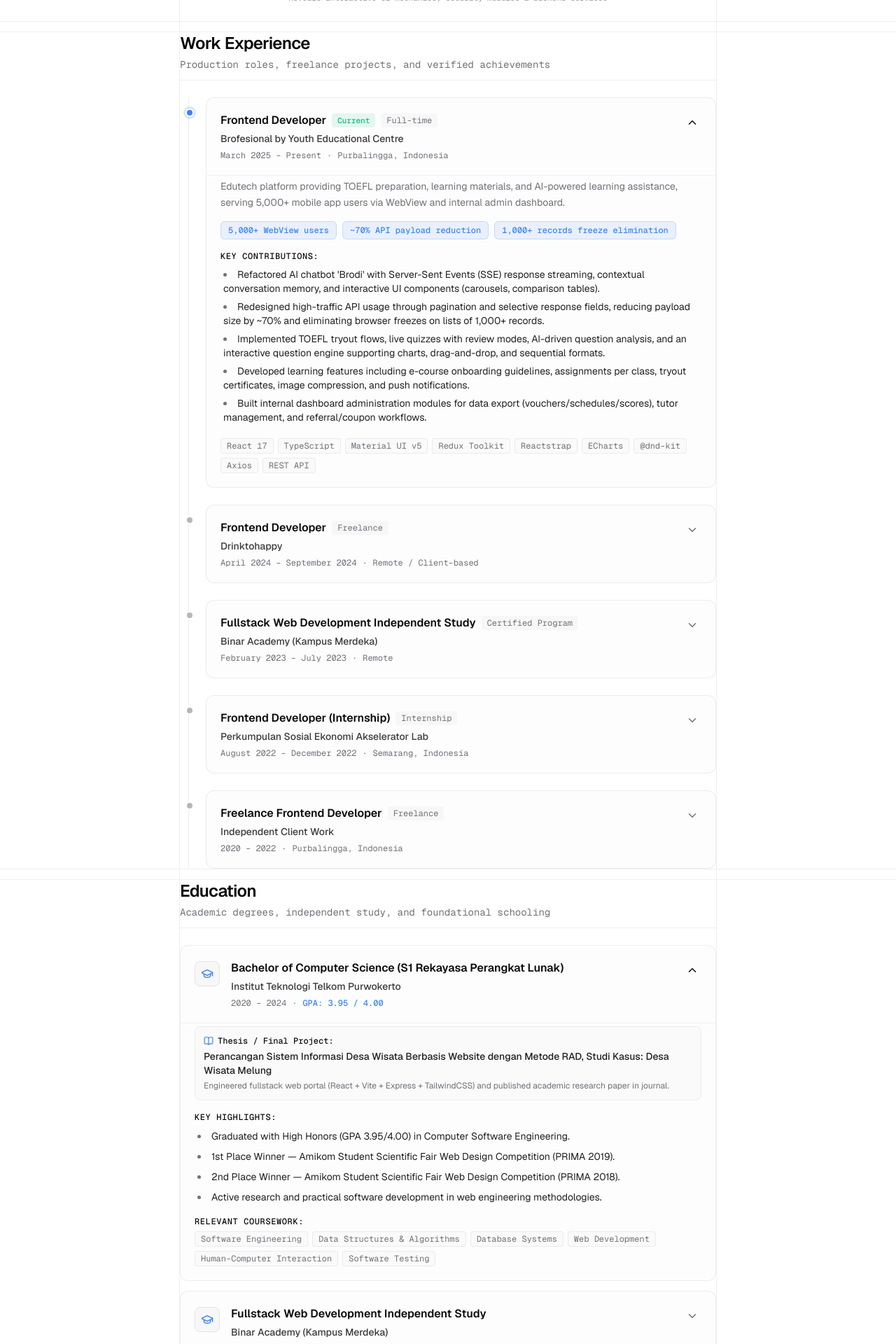
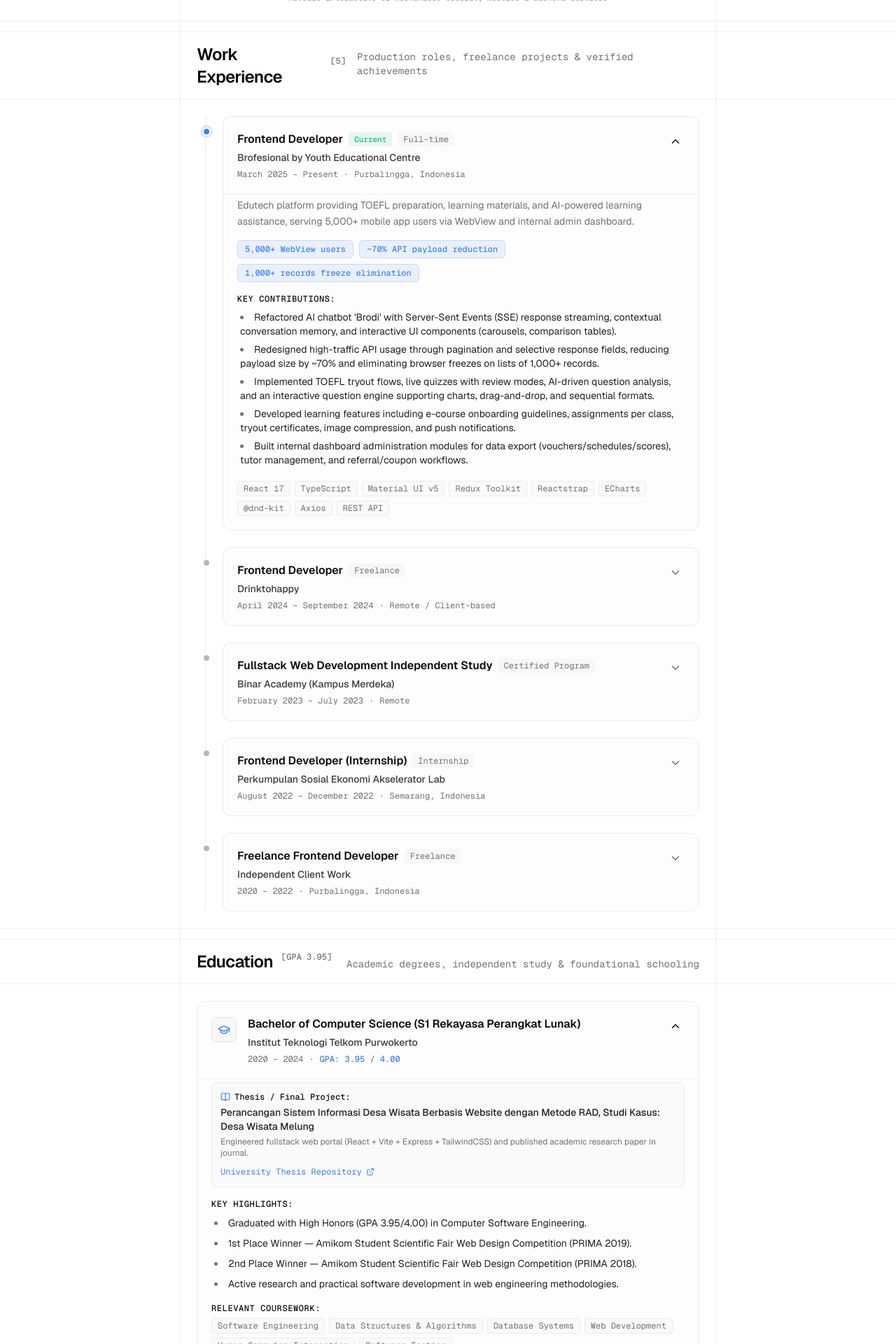
Before and after one commit to Brahmastabagus/portfolio, a Next.js app: page / in a window 1280 px wide. Shown: the part 1820-3740 px from the top of the page at 70% size. Built offline with nearby package versions, Linux system fonts and the light colour scheme.

Commit message:
feat(timeline): adopt panel layout for experience, education, and certifications

```diff
--- a/components/certifications.tsx
+++ b/components/certifications.tsx
@@ -7,6 +7,14 @@ import {
   Trophy,
   ExternalLink,
 } from "lucide-react";
+import {
+  Panel,
+  PanelContent,
+  PanelDescription,
+  PanelHeader,
+  PanelTitle,
+  PanelTitleSup,
+} from "@/components/panel";
 
 interface CertificationItem {
   id: string;
@@ -40,19 +48,14 @@ const CERTIFICATIONS_DATA: CertificationItem[] = [
     icon: Cloud,
   },
   {
-    id: "sikoku-hki",
-    title: "SIKOKU Web Psychotest Platform (HKI)",
-    issuer: "Ministry of Law & Human Rights (Kemenkumham RI)",
-    date: "June 2022",
-    category: "Software Copyright / Hak Cipta",
-    icon: Award,
-  },
-  {
     id: "teknoko-hki",
-    title: "TEKNOKO Store Management App (HKI)",
-    issuer: "Ministry of Law & Human Rights (Kemenkumham RI)",
-    date: "Certified IP",
-    category: "Software Copyright / Hak Cipta",
+    title: "TEKNOKO — Store Management App (Hak Cipta / HKI)",
+    issuer: "Kementerian Hukum dan Hak Asasi Manusia RI",
+    date: "May 2022",
+    credentialId: "No. 000344816 (EC00202229256)",
+    category: "Registered Intellectual Property (Copyright)",
+    verifyUrl:
+      "https://pdki-indonesia.dgip.go.id/detail/e3b0c44298fc1c149afbf4c8996fb92427ae41e4649b934ca495991b7852b855",
     icon: Award,
   },
   {
@@ -65,10 +68,18 @@ const CERTIFICATIONS_DATA: CertificationItem[] = [
     icon: BookCheck,
   },
   {
-    id: "prima",
+    id: "prima-2019",
     title: "1st Place — Web Design Competition (PRIMA 2019)",
     issuer: "Amikom Student Scientific Fair",
     date: "2019",
+    category: "Competition Award",
+    icon: Trophy,
+  },
+  {
+    id: "prima-2018",
+    title: "2nd Place — Web Design Competition (PRIMA 2018)",
+    issuer: "Amikom Student Scientific Fair",
+    date: "2018",
     category: "Competition Award",
     icon: Trophy,
   },
@@ -76,20 +87,18 @@ const CERTIFICATIONS_DATA: CertificationItem[] = [
 
 export function Certifications() {
   return (
-    <section
-      id="certifications"
-      className="flex flex-col gap-6 scroll-mt-6"
-      aria-label="Certifications and Awards"
-    >
-      <div className="flex flex-col gap-1 border-b border-border/60 pb-3">
-        <h2 className="text-xl sm:text-2xl font-semibold tracking-tight text-foreground">
-          Certifications & Awards
-        </h2>
-        <p className="text-sm font-mono text-muted-foreground">
-          Government-recognized credentials, intellectual property, and competition wins
-        </p>
-      </div>
+    <Panel id="certifications" aria-label="Certifications and Awards">
+      <PanelHeader>
+        <PanelTitle>
+          <a href="#certifications" className="hover:underline">Certifications & Awards</a>
+          <PanelTitleSup>[{CERTIFICATIONS_DATA.length}]</PanelTitleSup>
+        </PanelTitle>
+        <PanelDescription>
+          Government-recognized credentials, registered IP & competition awards
+        </PanelDescription>
+      </PanelHeader>
 
+      <PanelContent>
         <div className="grid grid-cols-1 md:grid-cols-2 gap-3.5">
           {CERTIFICATIONS_DATA.map((cert) => {
             const Icon = cert.icon;
@@ -97,12 +106,12 @@ export function Certifications() {
             return (
               <div
                 key={cert.id}
-              className="rounded-xl border border-border/70 bg-card/40 p-4 sm:p-5 flex flex-col justify-between gap-4 transition-all hover:border-border hover:bg-card/70"
+                className="rounded-lg border border-border/70 bg-card/40 p-3.5 sm:p-4 flex flex-col justify-between gap-3.5 transition-colors hover:border-border hover:bg-card/70"
               >
                 <div className="flex flex-col gap-2.5">
                   <div className="flex items-start justify-between gap-2">
-                  <div className="size-8 rounded-lg border border-border bg-muted/60 flex items-center justify-center text-accent-blue shrink-0">
-                    <Icon className="size-4" />
+                    <div className="size-7 rounded-md border border-border bg-muted/60 flex items-center justify-center text-accent-blue shrink-0">
+                      <Icon className="size-3.5" />
                     </div>
                     <span className="text-[11px] font-mono text-muted-foreground px-2 py-0.5 rounded bg-muted/40 border border-border/60">
                       {cert.date}
@@ -110,7 +119,7 @@ export function Certifications() {
                   </div>
 
                   <div className="flex flex-col gap-0.5">
-                  <h3 className="text-sm sm:text-base font-semibold text-foreground leading-snug">
+                    <h3 className="text-xs sm:text-sm font-semibold text-foreground leading-snug">
                       {cert.title}
                     </h3>
                     <p className="text-xs text-foreground/80 font-medium">
@@ -125,7 +134,7 @@ export function Certifications() {
                       ID: {cert.credentialId}
                     </span>
                   ) : (
-                  <span className="text-muted-foreground">
+                    <span className="text-muted-foreground/70 text-[11px]">
                       {cert.category}
                     </span>
                   )}
@@ -147,6 +156,7 @@ export function Certifications() {
             );
           })}
         </div>
-    </section>
+      </PanelContent>
+    </Panel>
   );
 }
--- a/components/education.tsx
+++ b/components/education.tsx
@@ -2,7 +2,15 @@
 
 import React, { useState } from "react";
 import { motion, AnimatePresence } from "motion/react";
-import { GraduationCap, ChevronDown, BookOpen } from "lucide-react";
+import { GraduationCap, ChevronDown, BookOpen, ExternalLink } from "lucide-react";
+import {
+  Panel,
+  PanelContent,
+  PanelDescription,
+  PanelHeader,
+  PanelTitle,
+  PanelTitleSup,
+} from "@/components/panel";
 
 interface EducationItem {
   id: string;
@@ -14,6 +22,7 @@ interface EducationItem {
   thesis?: {
     title: string;
     description: string;
+    repositoryUrl?: string;
   };
   highlights: string[];
   coursework?: string[];
@@ -32,6 +41,7 @@ const EDUCATION_DATA: EducationItem[] = [
         "Perancangan Sistem Informasi Desa Wisata Berbasis Website dengan Metode RAD, Studi Kasus: Desa Wisata Melung",
       description:
         "Engineered fullstack web portal (React + Vite + Express + TailwindCSS) and published academic research paper in journal.",
+      repositoryUrl: "https://repository.ittelkom-pwt.ac.id/11356/",
     },
     highlights: [
       "Graduated with High Honors (GPA 3.95/4.00) in Computer Software Engineering.",
@@ -90,21 +100,19 @@ export function Education() {
   };
 
   return (
-    <section
-      id="education"
-      className="flex flex-col gap-6 scroll-mt-6"
-      aria-label="Education"
-    >
-      <div className="flex flex-col gap-1 border-b border-border/60 pb-3">
-        <h2 className="text-xl sm:text-2xl font-semibold tracking-tight text-foreground">
-          Education
-        </h2>
-        <p className="text-sm font-mono text-muted-foreground">
-          Academic degrees, independent study, and foundational schooling
-        </p>
-      </div>
+    <Panel id="education" aria-label="Education">
+      <PanelHeader>
+        <PanelTitle>
+          <a href="#education" className="hover:underline">Education</a>
+          <PanelTitleSup>[GPA 3.95]</PanelTitleSup>
+        </PanelTitle>
+        <PanelDescription>
+          Academic degrees, independent study & foundational schooling
+        </PanelDescription>
+      </PanelHeader>
 
-      <div className="flex flex-col gap-3.5">
+      <PanelContent>
+        <div className="flex flex-col gap-3.5">
         {EDUCATION_DATA.map((edu) => {
           const isOpen = expandedId === edu.id;
 
@@ -178,6 +186,19 @@ export function Education() {
                           <p className="text-xs text-muted-foreground">
                             {edu.thesis.description}
                           </p>
+                          {edu.thesis.repositoryUrl && (
+                            <div className="pt-1">
+                              <a
+                                href={edu.thesis.repositoryUrl}
+                                target="_blank"
+                                rel="noopener noreferrer"
+                                className="inline-flex items-center gap-1.5 text-xs font-mono text-accent-blue hover:underline"
+                              >
+                                <span>University Thesis Repository</span>
+                                <ExternalLink className="size-3" />
+                              </a>
+                            </div>
+                          )}
                         </div>
                       )}
 
@@ -220,7 +241,8 @@ export function Education() {
             </div>
           );
         })}
-      </div>
-    </section>
+        </div>
+      </PanelContent>
+    </Panel>
   );
 }
--- a/components/experience.tsx
+++ b/components/experience.tsx
@@ -3,6 +3,14 @@
 import React, { useState } from "react";
 import { motion, AnimatePresence } from "motion/react";
 import { ChevronDown } from "lucide-react";
+import {
+  Panel,
+  PanelContent,
+  PanelDescription,
+  PanelHeader,
+  PanelTitle,
+  PanelTitleSup,
+} from "@/components/panel";
 
 interface ExperienceItem {
   id: string;
@@ -132,7 +140,7 @@ const EXPERIENCES: ExperienceItem[] = [
     context:
       "Delivered custom client platforms including the SIKOKU psychotest system and PT Tirta Purbalingga Adijaya profile website.",
     contributions: [
-      "Engineered SIKOKU online gamified psychometric test platform, officially granted Hak Cipta / Copyright (HKI) by Kemenkumham in 2022.",
+      "Engineered SIKOKU online gamified psychometric test platform with token-based candidate access and automated score evaluations.",
       "Built corporate web profile for PT Tirta Purbalingga Adijaya with structured content presentation.",
     ],
     technologies: ["JavaScript", "HTML5", "CSS3", "Bootstrap", "REST API"],
@@ -148,22 +156,20 @@ export function Experience() {
   };
 
   return (
-    <section
-      id="experience"
-      className="flex flex-col gap-6 scroll-mt-6"
-      aria-label="Work Experience"
-    >
-      <div className="flex flex-col gap-1 border-b border-border/60 pb-3">
-        <h2 className="text-xl sm:text-2xl font-semibold tracking-tight text-foreground">
-          Work Experience
-        </h2>
-        <p className="text-sm font-mono text-muted-foreground">
-          Production roles, freelance projects, and verified achievements
-        </p>
-      </div>
+    <Panel id="experience" aria-label="Work Experience">
+      <PanelHeader>
+        <PanelTitle>
+          <a href="#experience" className="hover:underline">Work Experience</a>
+          <PanelTitleSup>[{EXPERIENCES.length}]</PanelTitleSup>
+        </PanelTitle>
+        <PanelDescription>
+          Production roles, freelance projects & verified achievements
+        </PanelDescription>
+      </PanelHeader>
 
-      {/* Vertical Timeline Container */}
-      <div className="relative border-l border-border/70 ml-2 sm:ml-3 pl-4 sm:pl-6 space-y-4 sm:space-y-6">
+      <PanelContent>
+        {/* Vertical Timeline Container */}
+        <div className="relative border-l border-border/70 ml-2 sm:ml-3 pl-4 sm:pl-6 space-y-4 sm:space-y-6">
         {EXPERIENCES.map((exp) => {
           const isOpen = expandedId === exp.id;
 
@@ -286,6 +292,7 @@ export function Experience() {
           );
         })}
       </div>
-    </section>
+      </PanelContent>
+    </Panel>
   );
 }
```
Lines whose indentation alone changed are shown as unchanged.
